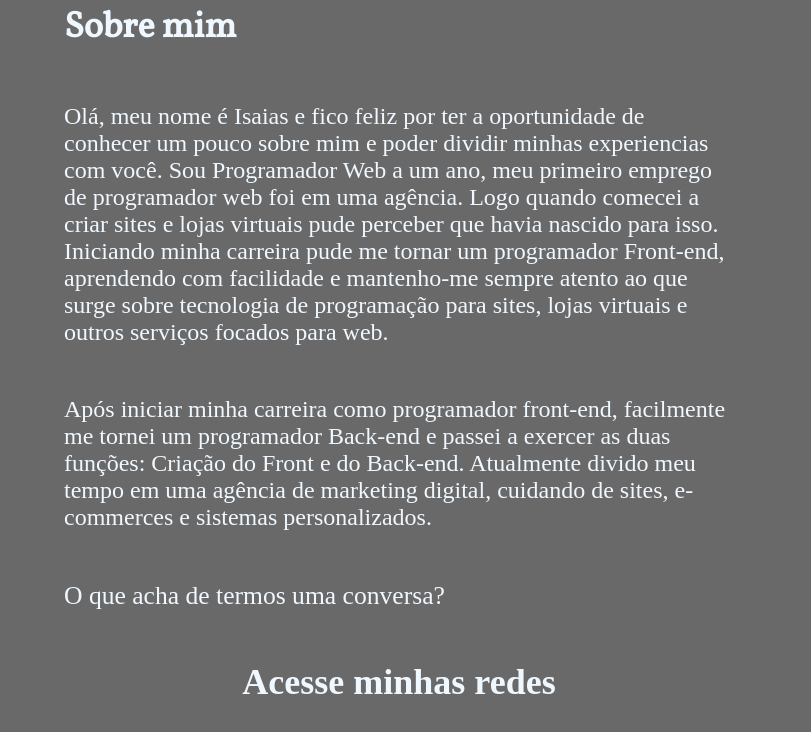
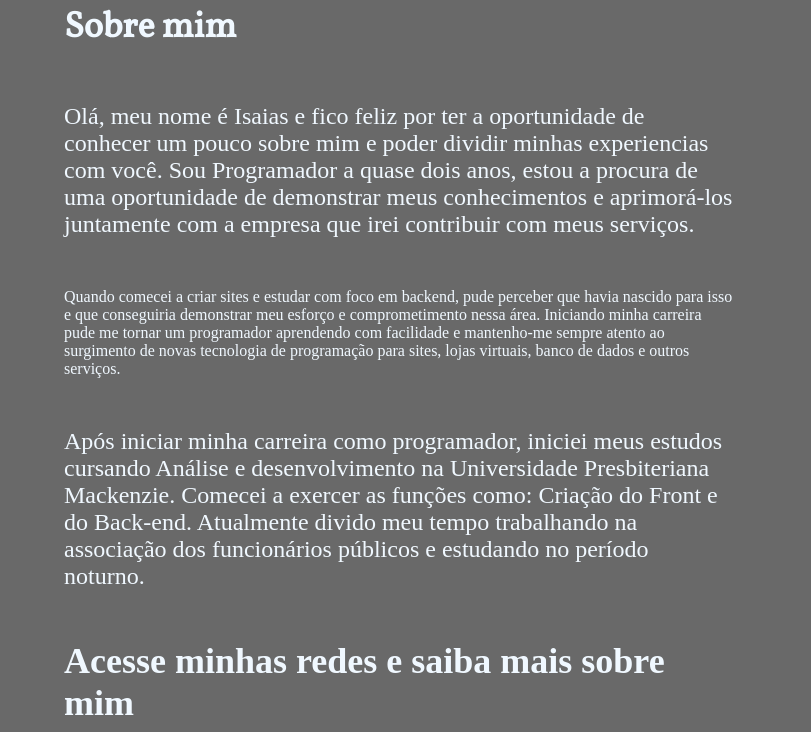
Before and after one commit to isaiasgone/repository, a plain HTML site: page about.html in a window 1280 px wide. Shown: the part 116-848 px from the top of the page, 0-811 px from the left. Drawn offline with Linux system fonts and the light colour scheme.

Commit message:
Update about.html

```diff
--- a/about.html
+++ b/about.html
@@ -19,11 +19,10 @@
             <h1 class="apresentacao__conteudo__titulo"> <p><a>Sobre mim</a></p></h1>
 
                 <p class="apresentacao__conteudo__texto">Olá, meu nome é Isaias e fico feliz por ter a oportunidade de conhecer um pouco sobre mim e poder dividir minhas experiencias com você.
-                Sou Programador Web a um ano, meu primeiro emprego de programador web foi em uma agência. Logo quando comecei a criar sites e lojas virtuais pude perceber que havia nascido para isso. Iniciando minha carreira pude me tornar um programador Front-end, aprendendo com facilidade e mantenho-me sempre atento ao que surge sobre tecnologia de programação para sites, lojas virtuais e outros serviços focados para web.</p>
-                    <p class="apresentacao__conteudotexto__segundo">Após iniciar minha carreira como programador front-end, facilmente me tornei um programador Back-end e passei a exercer as duas funções: Criação do Front e do Back-end. Atualmente divido meu tempo em uma agência de marketing digital, cuidando de sites, e-commerces e sistemas personalizados.</p>
-                    <P class="apresentacao__conteudo__texto__segundo__terceiro">O  que acha de termos uma conversa?</P>
+                Sou Programador a quase dois anos, estou a procura de uma oportunidade de demonstrar meus conhecimentos e aprimorá-los juntamente com a empresa que irei contribuir com meus serviços.<p>Quando comecei a criar sites e estudar com foco em backend, pude perceber que havia nascido para isso e que conseguiria demonstrar meu esforço e comprometimento nessa área. Iniciando minha carreira pude me tornar um programador aprendendo com facilidade e mantenho-me sempre atento ao surgimento de novas tecnologia de programação para sites, lojas virtuais, banco de dados e outros serviços.</p>
+                    <p class="apresentacao__conteudotexto__segundo"> Após iniciar minha carreira como programador, iniciei meus estudos cursando Análise e desenvolvimento na Universidade Presbiteriana Mackenzie. Comecei a exercer as funções como: Criação do Front e do Back-end. Atualmente divido meu tempo trabalhando na associação dos funcionários públicos e estudando no período noturno.</p>
                 <div class="apresentacao__links">
-                        <h2 class="apresentacao__links__subtitulo">Acesse minhas redes</h2>
+                        <h2 class="apresentacao__links__subtitulo">Acesse minhas redes e saiba mais sobre mim</h2>
                         <a class="apresentacao__links__navegacao" href="https://github.com/isaiasgone">
                             <img src="assets/github.png">
                             Github</a>
```
